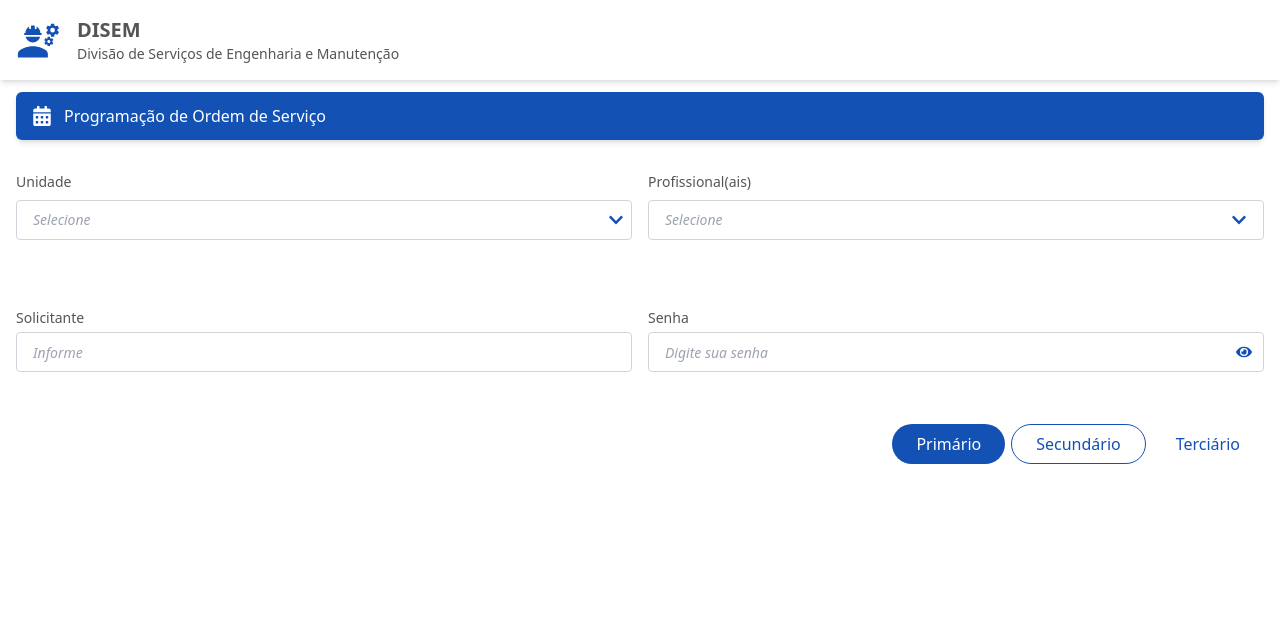
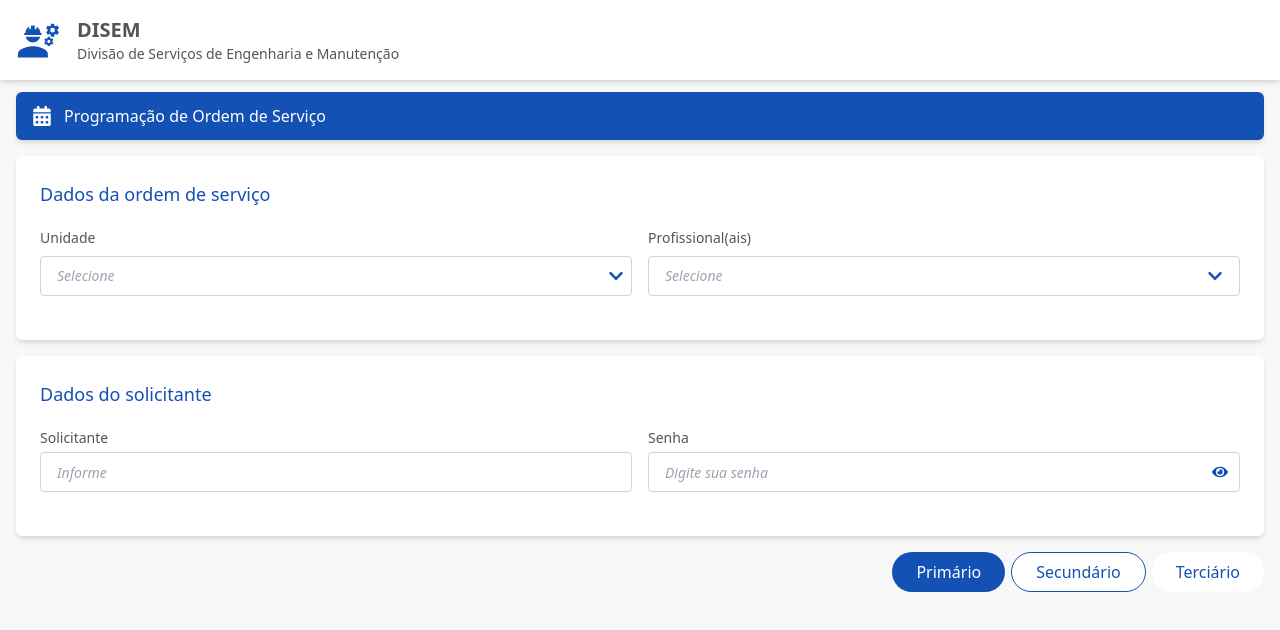
Before and after one commit to WemellyNunes/frontend_application_disem, a React (Vite) app: page / in a window 1280 px wide. Shown: the top 630 px of the page. Built offline with nearby package versions, Linux system fonts and the light colour scheme; a web font is replaced by a local one.

Commit message:
feat: add o componente SectionCard

```diff
--- a/src/App.jsx
+++ b/src/App.jsx
@@ -9,6 +9,7 @@ import InputSelect from "./components/inputs/inputSelect";
 import MultiSelect from "./components/inputs/multiSelect";
 import PageTitle from "./components/title";
 import { FaCalendarAlt } from 'react-icons/fa';
+import SectionCard from "./components/section";
 
 
 function App() {
@@ -41,43 +42,42 @@ function App() {
       </header>
 
       <section className="flex w-full flex-col">
+
         <div className="flex w-full justify-center px-4">
           <PageTitle
             icon={FaCalendarAlt}
             text="Programação de Ordem de Serviço" />
         </div>
 
-        <div className="flex w-full flex-row justify-center p-4">
-          <div className="flex flex-1 pr-4">
+        <SectionCard title="Dados da ordem de serviço">
+
           <InputSelect
             label="Unidade"
             options={unidades}
             onChange={handleSelectChange}
           />
-          </div>
-          <div className="flex flex-1 ">
+
           <MultiSelect
             label="Profissional(ais)"
             options={profissionais}
             onChange={handleMultiSelectChange}
           />
-          </div>
-        </div>
 
-        <div className="flex flex-1 w-full p-4">
-          <div className="flex-1 pr-4">
+        </SectionCard>
+
+        <SectionCard title="Dados do solicitante">
+
             <InputPrimary
               label="Solicitante"
               placeholder="Informe" />
-          </div>
-          <div className="flex-1">
+
             <InputSecondary
               label="Senha"
               placeholder="Digite sua senha"
               type="password"
-              buttonIcon={<FaEye />} />
-          </div>
-        </div>
+              buttonIcon={<FaEye />}/>
+
+        </SectionCard>
 
         <div className="flex w-full flex-row justify-end p-4">
           <div className="">
--- /dev/null
+++ b/src/components/section/index.jsx
@@ -0,0 +1,12 @@
+const SectionCard = ({ title, children }) => {
+    return (
+      <div className="bg-white p-6 rounded-md shadow-md mb-0 mt-4 mx-4">
+        <h2 className="text-primary-light text-lg font-medium mb-1">{title}</h2>
+        <div className="grid grid-cols-1 md:grid-cols-2 gap-4">
+          {children}
+        </div>
+      </div>
+    );
+  };
+
+  export default SectionCard;
--- a/src/index.css
+++ b/src/index.css
@@ -6,4 +6,5 @@
 
 body {
     @apply font-sans;
+    @apply bg-secondary-back;
 }
--- a/tailwind.config.js
+++ b/tailwind.config.js
@@ -16,6 +16,7 @@ export default {
             },
             secondary: {
               hover: '#D7E3F5',
+              back: '#F8F8F8',
             },
           },
         },
```
Lines whose indentation alone changed are shown as unchanged.
